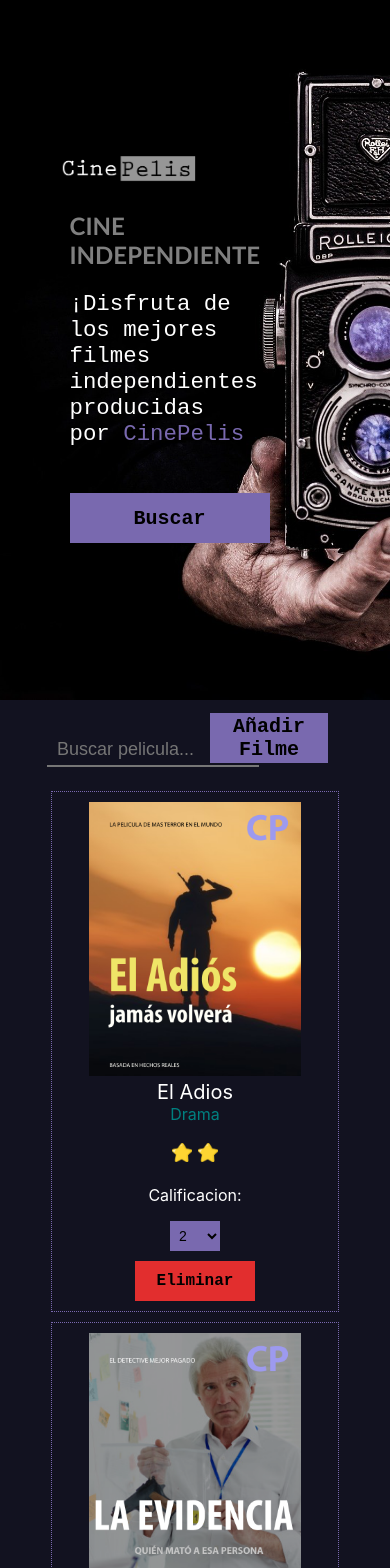
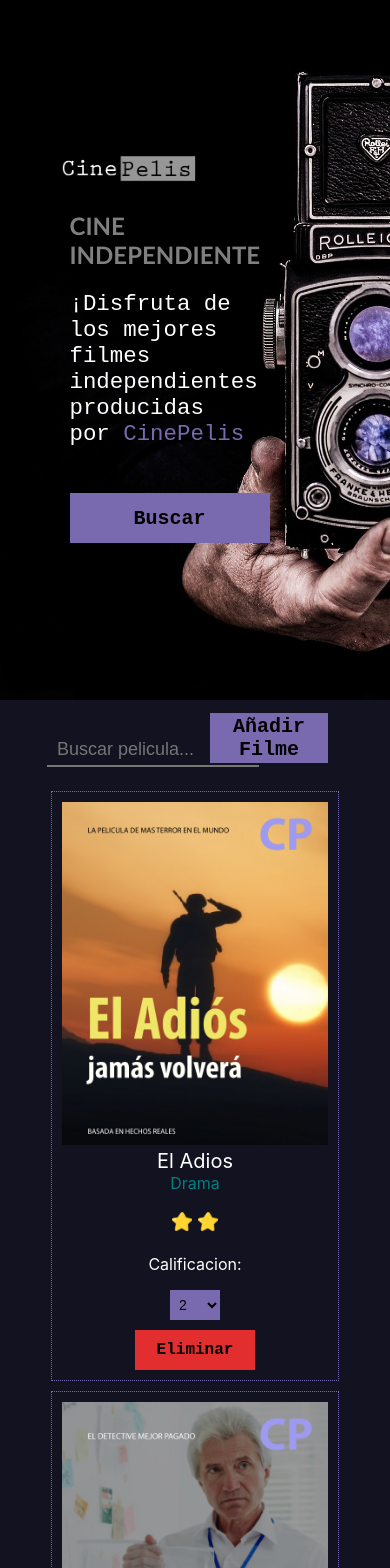
Before and after one commit to aldanajuansebastian/peliculas, a React (Create React App) app: page / in a window 390 px wide. Shown: the top 1568 px of the page. Built offline with nearby package versions, Linux system fonts and the light colour scheme.

Commit message:
100% img on item.css

```diff
--- a/src/item.css
+++ b/src/item.css
@@ -53,7 +53,6 @@
         width: 80%;
     }
     .item>.imagen {
-        width: 80%;
-        float:left;
+        width: 100%;
     }
 }
```
